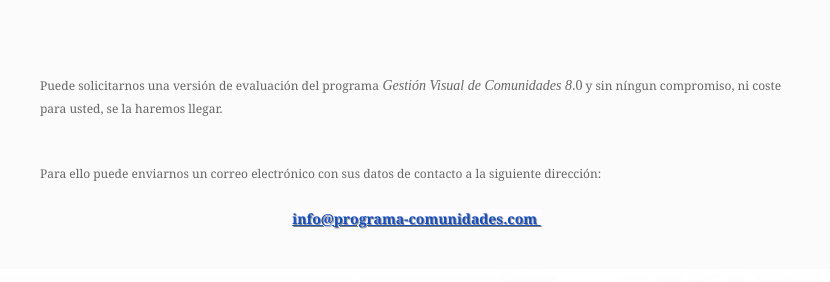
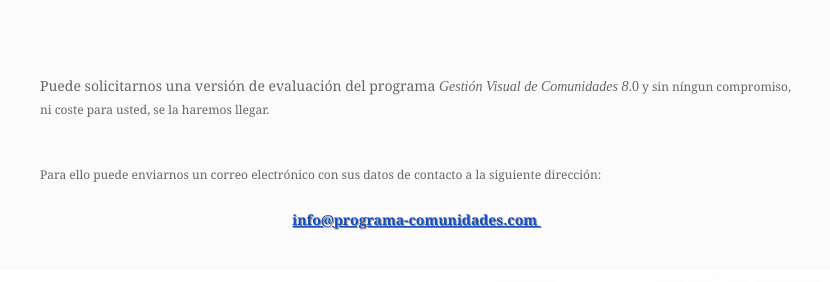
Before and after one commit to programa-comunidades/programa-comunidades.github.io, a plain HTML site: page descargas.html in a window 1280 px wide. Shown: the part 184-466 px from the top of the page, 256-1086 px from the left. Drawn offline with Linux system fonts and the light colour scheme.

Commit message:
Update descargas.html

```diff
--- a/descargas.html
+++ b/descargas.html
@@ -80,7 +80,7 @@
 <div class="self container" style="width:100%;height:100%;">
 <div class="marginwrapper" style="padding:0px 91px 38px 156px;">
 <div class="block">
-<div class="self mobile-leaf text textnormal mobile-undersized-upper" style="font-size:14px;line-height:1.8;width:753px;min-height:162px;"><p><span>&nbsp;</span></p><p><span>Puede solicitarnos una versión de evaluación del programa</span><span class=" mobile-undersized-upper" style="font-family:'Times New Roman',Times,serif;font-size:14px;"> </span><span class=" mobile-undersized-upper" style="font-family:'Times New Roman',Times,serif;font-size:14px;font-style:italic;">Gestión Visual de Comunidades 8</span><span class=" mobile-undersized-upper" style="font-family:'Times New Roman',Times,serif;font-size:14px;font-style:normal;">.0</span><span> y sin níngun compromiso, ni coste para usted, se la haremos llegar.</span></p><p><span>&nbsp;</span></p><p><span>&nbsp;</span></p><p><span>Para ello puede enviarnos un correo electrónico con sus datos de contacto a la siguiente dirección:</span></p><div style="text-align:right;"><p><span>&nbsp;</span></p></div><div style="text-align:center;"><p><span class=" mobile-undersized-upper" style="font-size:14px;font-weight:bold;"><a class="textlink link" href="mailto:programa.medida@gmail.com" target="_blank">info@programa-comunidades.com </a></span></p></div></div>
+<div class="self mobile-leaf text textnormal mobile-undersized-upper" style="line-height:1.8;width:753px;min-height:162px;"><p><span>&nbsp;</span></p><p><span style="font-size:14px;">Puede solicitarnos una versión de evaluación del programa</span><span class=" mobile-undersized-upper" style="font-family:'Times New Roman',Times,serif;font-size:14px;"> </span><span class=" mobile-undersized-upper" style="font-family:'Times New Roman',Times,serif;font-size:14px;font-style:italic;">Gestión Visual de Comunidades 8</span><span class=" mobile-undersized-upper" style="font-family:'Times New Roman',Times,serif;font-size:14px;font-style:normal;">.0</span><span> y sin níngun compromiso, ni coste para usted, se la haremos llegar.</span></p><p><span>&nbsp;</span></p><p><span>&nbsp;</span></p><p><span>Para ello puede enviarnos un correo electrónico con sus datos de contacto a la siguiente dirección:</span></p><div style="text-align:right;"><p><span>&nbsp;</span></p></div><div style="text-align:center;"><p><span class=" mobile-undersized-upper" style="font-size:14px;font-weight:bold;"><a class="textlink link" href="mailto:programa.medida@gmail.com" target="_blank">info@programa-comunidades.com </a></span></p></div></div>
 </div>
 </div>
 <div class="end"></div></div>
```
